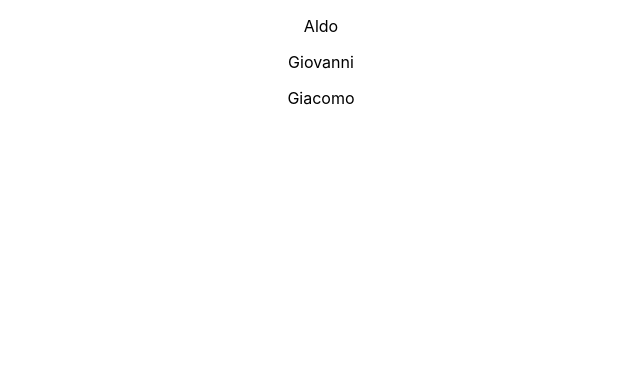
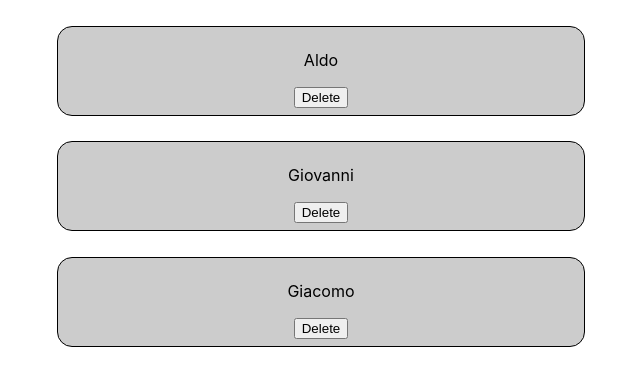
Before and after one commit to aquinodaniel1994/react-repo, a React (Create React App) app: page / in a window 1280 px wide. Shown: the top 386 px of the page, without its empty margins (319-959 px from the left). Built offline with nearby package versions, Linux system fonts and the light colour scheme.

Commit message:
function for delete element in the list

```diff
--- a/src/App.js
+++ b/src/App.js
@@ -11,11 +11,16 @@ class App extends Component {
       { name: "Giacomo" },
     ]
   }
+  deleteElement = (indexElement) =>  {
+    const persons = [...this.state.person];
+    persons.splice(indexElement, 1);
+    this.setState({ person: persons });
+  }
   render() {
     return (
       <div className="App">
-        {this.state.person.map(person => {
-          return (<Person name={person.name} />)
+        {this.state.person.map((person, index) => {
+          return (<Person key={index} name={person.name} deletePerson={this.deleteElement.bind(this, index)} />)
         })}
       </div>
     );
--- /dev/null
+++ b/src/Person/Person.css
@@ -0,0 +1,9 @@
+.Person {
+    width:40%;
+    border: 1px solid black;
+    border-radius: 15px;
+    background-color: #ccc;
+    margin: auto;
+    margin-top:2%;
+    padding: 7px;
+}
--- a/src/Person/Person.js
+++ b/src/Person/Person.js
@@ -1,8 +1,12 @@
 import React from 'react';
+import './Person.css';
 
 const Person = (props) => {
     return (
-        <p>{props.name}</p>
+        <div className="Person">
+            <p>{props.name}</p>
+            <button onClick={props.deletePerson}>Delete</button>
+        </div>
     );
 }
 
```
